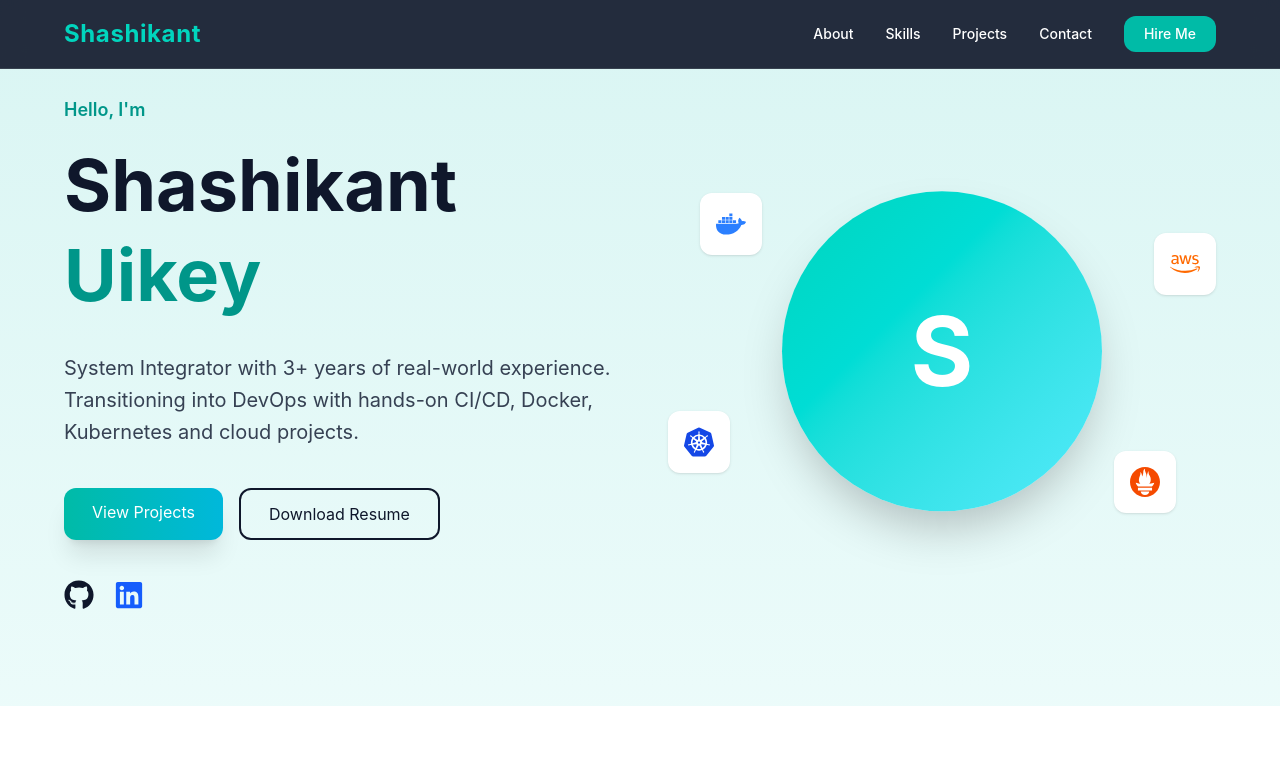
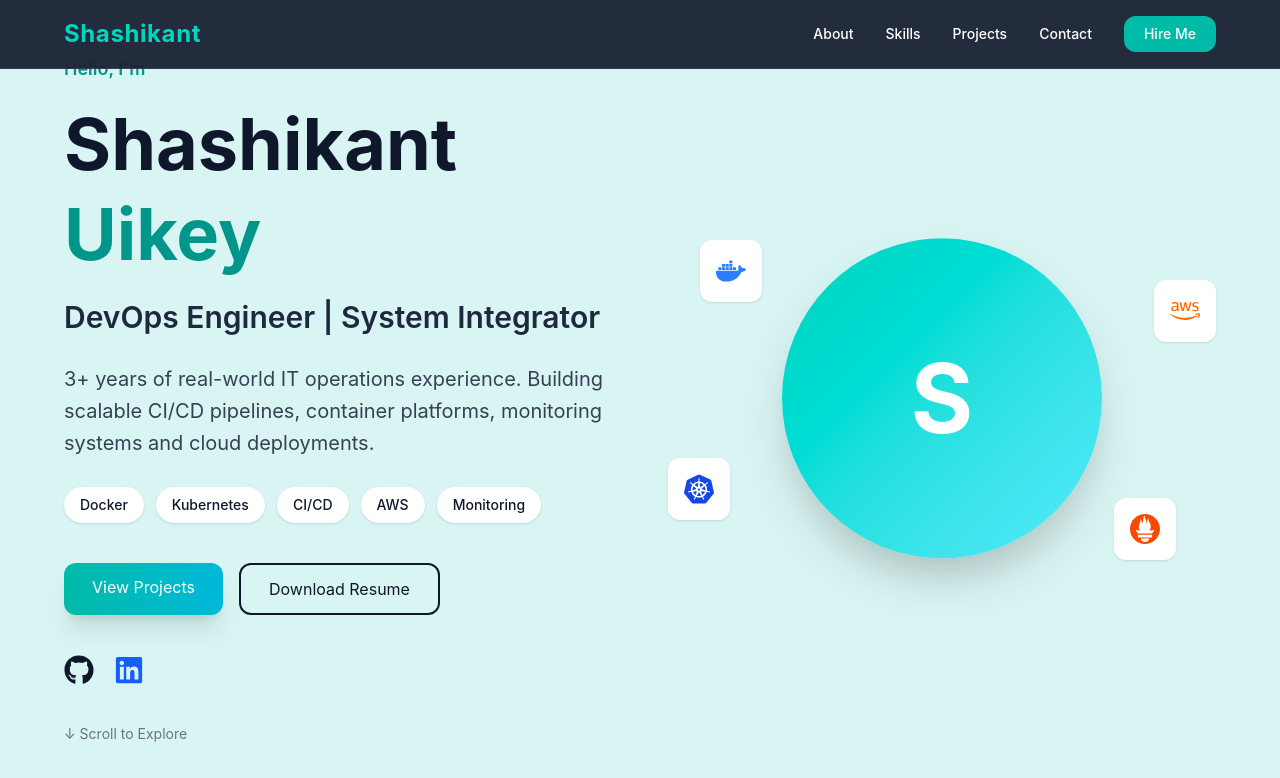
Before and after one commit to Shashikant0187/portfolio-v2, a React (Vite) app: page / in a window 1280 px wide. Shown: the top 778 px of the page. Built offline with nearby package versions, Linux system fonts and the light colour scheme.

Commit message:
Polished the view

```diff
--- a/src/components/Contact.jsx
+++ b/src/components/Contact.jsx
@@ -1,7 +1,11 @@
 // src/components/Contact.jsx
 
 import { motion } from "framer-motion";
-import { FaGithub, FaLinkedin, FaEnvelope } from "react-icons/fa";
+import {
+  FaGithub,
+  FaLinkedin,
+  FaEnvelope,
+} from "react-icons/fa";
 
 function Contact() {
   return (
@@ -21,18 +25,23 @@ function Contact() {
             CONTACT
           </p>
 
-          <h2 className="text-4xl md:text-5xl font-bold mt-4 leading-tight">
-            Let’s Build Something Great Together
+          {/* Availability Badge */}
+          <p className="mt-4 inline-block bg-green-100 text-green-700 px-4 py-2 rounded-full text-sm font-medium">
+            Open to Opportunities
+          </p>
+
+          <h2 className="text-4xl md:text-5xl font-bold mt-6 leading-tight">
+            Let’s Build Reliable Systems Together
           </h2>
 
           <p className="mt-6 text-lg text-gray-700 leading-8 max-w-xl">
             I’m open to DevOps, Cloud, Infrastructure and IT opportunities.
-            If you’re hiring or would like to connect, feel free to reach out.
+            If you're hiring or would like to collaborate, feel free to connect.
           </p>
         </div>
 
-        {/* Right */}
-        <div className="bg-[#d9f5f3] rounded-3xl p-8 shadow-lg">
+        {/* Right Card */}
+        <div className="bg-gradient-to-br from-[#d9f5f3] to-white border border-teal-100 rounded-3xl p-8 shadow-xl">
 
           <div className="space-y-6">
 
@@ -66,19 +75,25 @@ function Contact() {
               <FaLinkedin className="text-2xl text-blue-600" />
               linkedin.com/in/shashikant-uikey
             </a>
-
           </div>
 
-          {/* CTA */}
-          <div className="mt-10">
+          {/* CTA Buttons */}
+          <div className="mt-10 flex gap-4 flex-wrap">
             <a
               href="mailto:shashikantuikey18@gmail.com"
               className="inline-block bg-gradient-to-r from-teal-500 to-cyan-500 text-white px-7 py-3 rounded-xl shadow-lg hover:scale-105 transition"
             >
               Send Email
             </a>
+
+            <a
+              href="/Shashikant_Uikey_Resume.pdf"
+              download
+              className="inline-block border-2 border-slate-900 px-7 py-3 rounded-xl hover:bg-slate-900 hover:text-white transition"
+            >
+              Resume
+            </a>
           </div>
-
         </div>
       </div>
 
--- a/src/components/Hero.jsx
+++ b/src/components/Hero.jsx
@@ -6,7 +6,7 @@ import { motion } from "framer-motion";
 
 function Hero() {
   return (
-    <section className="px-8 md:px-16 py-24 grid md:grid-cols-2 gap-14 items-center snap-start">
+    <section className="min-h-screen px-8 md:px-16 py-10 grid md:grid-cols-2 gap-14 items-center bg-[#d9f5f3] snap-start">
 
       {/* Left */}
       <motion.div
@@ -23,16 +23,31 @@ function Hero() {
           <span className="text-teal-600">Uikey</span>
         </h1>
 
-        <p className="mt-8 text-xl text-gray-700 leading-8 max-w-xl">
-          System Integrator with 3+ years of real-world experience.
-          Transitioning into DevOps with hands-on CI/CD, Docker,
-          Kubernetes and cloud projects.
+        <h2 className="text-2xl md:text-3xl font-semibold mt-5 text-slate-800">
+          DevOps Engineer | System Integrator
+        </h2>
+
+        <p className="mt-7 text-xl text-gray-700 leading-8 max-w-xl">
+          3+ years of real-world IT operations experience. Building scalable CI/CD pipelines, container platforms, monitoring systems and cloud deployments.
         </p>
 
+        {/* Skill Tags */}
+        <div className="flex flex-wrap gap-3 mt-7">
+          {["Docker", "Kubernetes", "CI/CD", "AWS", "Monitoring"].map((item) => (
+            <span
+              key={item}
+              className="px-4 py-2 bg-white rounded-full shadow text-sm font-medium"
+            >
+              {item}
+            </span>
+          ))}
+        </div>
+
+        {/* Buttons */}
         <div className="mt-10 flex gap-4 flex-wrap">
           <a
             href="#projects"
-            className="bg-gradient-to-r from-teal-500 to-cyan-500 hover:scale-105 text-white px-7 py-3 rounded-xl shadow-xl transition"
+            className="bg-gradient-to-r from-teal-500 to-cyan-500 text-white px-7 py-3 rounded-xl shadow-xl hover:scale-105 transition"
           >
             View Projects
           </a>
@@ -46,23 +61,21 @@ function Hero() {
           </a>
         </div>
 
+        {/* Social */}
         <div className="flex gap-5 mt-10 text-3xl">
-          <a
-            href="https://github.com/Shashikant0187"
-            target="_blank"
-            rel="noreferrer"
-          >
+          <a href="https://github.com/Shashikant0187" target="_blank" rel="noreferrer">
             <FaGithub className="hover:text-black transition" />
           </a>
 
-          <a
-            href="https://www.linkedin.com/in/shashikant-uikey-b866463b4/"
-            target="_blank"
-            rel="noreferrer"
-          >
+          <a href="https://linkedin.com" target="_blank" rel="noreferrer">
             <FaLinkedin className="text-blue-600 hover:scale-110 transition" />
           </a>
         </div>
+
+        {/* Scroll Down */}
+        <p className="mt-10 text-sm text-gray-500 animate-bounce">
+          ↓ Scroll to Explore
+        </p>
       </motion.div>
 
       {/* Right */}
@@ -96,7 +109,6 @@ function Hero() {
           <SiPrometheus className="text-orange-600" />
         </div>
       </motion.div>
-
     </section>
   );
 }
--- a/src/components/Navbar.jsx
+++ b/src/components/Navbar.jsx
@@ -13,7 +13,7 @@ function Navbar({ menuOpen, setMenuOpen }) {
 
         {/* Logo */}
         <a
-          href="#"
+          href="/"
           className="text-2xl font-bold tracking-wide text-teal-400"
         >
           Shashikant
--- a/src/components/Projects.jsx
+++ b/src/components/Projects.jsx
@@ -1,55 +1,66 @@
 // src/components/Projects.jsx
 
+import { useState } from "react";
 import { motion } from "framer-motion";
 import {
   FaGithub,
   FaExternalLinkAlt,
-  FaDocker,
 } from "react-icons/fa";
 import {
-  SiKubernetes,
   SiGithubactions,
   SiPrometheus,
+  SiKubernetes,
+  SiDocker,
 } from "react-icons/si";
 
 function Projects() {
+  const [showAll, setShowAll] = useState(false);
+
   const projects = [
     {
       title: "DevOps CI/CD Pipeline",
-    desc:
-      "Designed and implemented an automated CI/CD pipeline using GitHub Actions to build Docker images and deploy applications on Kubernetes, reducing manual deployment effort and ensuring faster release cycles.",
+      desc: "Automated build, push and deployment pipeline using GitHub Actions, Docker and Kubernetes.",
       tech: ["GitHub Actions", "Docker", "Kubernetes"],
       icon: <SiGithubactions />,
-    link: "https://github.com/Shashikant0187",
-    highlight: "Automated build → deploy pipeline",
     },
     {
-    title: "Kubernetes Monitoring Stack",
-    desc:
-      "Built a monitoring and observability stack using Prometheus and Grafana to track application performance, visualize metrics, and enable proactive issue detection.",
-    tech: ["Prometheus", "Grafana", "Kubernetes"],
+      title: "Monitoring Stack",
+      desc: "Built Prometheus + Grafana monitoring dashboards with alerting for workloads.",
+      tech: ["Prometheus", "Grafana", "Monitoring"],
       icon: <SiPrometheus />,
-    link: "https://github.com/Shashikant0187",
-    highlight: "Real-time monitoring & alerting",
     },
     {
-    title: "Portfolio Auto Deployment",
-    desc:
-      "Developed a responsive portfolio with React and integrated CI/CD for automatic deployment using GitHub and Vercel, ensuring continuous delivery on every code push.",
-    tech: ["React", "Tailwind", "Vercel"],
+      title: "Portfolio Auto Deploy",
+      desc: "React portfolio connected to GitHub and auto deployed on Vercel.",
+      tech: ["React", "Vercel", "CI/CD"],
       icon: <FaExternalLinkAlt />,
-    link: "https://github.com/Shashikant0187",
-    highlight: "Auto deployment pipeline",
+    },
+    {
+      title: "Dockerized App Deployment",
+      desc: "Containerized applications using Docker and deployed efficiently.",
+      tech: ["Docker", "Linux"],
+      icon: <SiDocker />,
+    },
+    {
+      title: "Kubernetes Scaling Lab",
+      desc: "Worked on replicas, rolling updates and Kubernetes service exposure.",
+      tech: ["Kubernetes", "Scaling"],
+      icon: <SiKubernetes />,
+    },
+    {
+      title: "Linux Server Operations",
+      desc: "Hands-on Linux operations, troubleshooting and infrastructure support.",
+      tech: ["Linux", "Ops"],
+      icon: <FaGithub />,
     },
   ];
+
+  const visibleProjects = showAll ? projects : projects.slice(0, 3);
+
   return (
-    <motion.section
+    <section
       id="projects"
-      initial={{ opacity: 0, y: 50 }}
-      whileInView={{ opacity: 1, y: 0 }}
-      transition={{ duration: 0.7 }}
-      viewport={{ once: true }}
-      className="px-8 md:px-16 py-24 bg-[#0f172a] text-white snap-start min-h-screen"
+      className="px-8 md:px-16 py-24 bg-[#0f172a] text-white snap-start"
     >
       <p className="text-teal-400 font-semibold tracking-wide">
         PROJECTS
@@ -60,37 +71,30 @@ const projects = [
       </h2>
 
       <p className="mt-5 text-lg text-gray-300 max-w-2xl leading-8">
-        Real hands-on projects focused on DevOps practices,
-        automation, monitoring and deployment workflows.
+        Hands-on projects focused on DevOps automation,
+        deployment, cloud and monitoring systems.
       </p>
 
       {/* Cards */}
       <div className="grid lg:grid-cols-3 gap-8 mt-14">
-        {projects.map((project, index) => (
+        {visibleProjects.map((project, index) => (
           <motion.div
             key={index}
-            whileHover={{ y: -10 }}
-            transition={{ duration: 0.25 }}
+            whileHover={{ y: -8 }}
             className="bg-slate-800 rounded-2xl p-7 border border-slate-700 shadow-xl"
           >
-            {/* Icon */}
             <div className="text-4xl text-teal-400 mb-5">
               {project.icon}
             </div>
 
-            {/* Title */}
             <h3 className="text-2xl font-bold">
               {project.title}
             </h3>
-<p className="mt-2 text-sm text-teal-400 font-medium">
-  {project.highlight}
-</p>
-            {/* Desc */}
-            <p className="mt-5 text-gray-300 leading-8">
+
+            <p className="mt-4 text-gray-300 leading-8">
               {project.desc}
             </p>
 
-            {/* Tags */}
             <div className="flex flex-wrap gap-3 mt-6">
               {project.tech.map((item, i) => (
                 <span
@@ -101,33 +105,20 @@ const projects = [
                 </span>
               ))}
             </div>
-
-            {/* Links */}
-            <div className="flex gap-5 mt-7 text-lg">
-              <a
-                href={project.link}
-                target="_blank"
-                rel="noreferrer"
-                className="flex items-center gap-2 hover:text-teal-400 transition"
-              >
-                <FaGithub />
-                Code
-              </a>
-
-              <a
-                href={project.link}
-                target="_blank"
-                rel="noreferrer"
-                className="flex items-center gap-2 hover:text-teal-400 transition"
-              >
-                <FaExternalLinkAlt />
-                View
-              </a>
-            </div>
           </motion.div>
         ))}
       </div>
-    </motion.section>
+
+      {/* View More Button */}
+      <div className="text-center mt-12">
+        <button
+          onClick={() => setShowAll(!showAll)}
+          className="px-7 py-3 bg-teal-500 hover:bg-teal-600 rounded-xl font-semibold transition"
+        >
+          {showAll ? "Show Less ↑" : "View More Projects →"}
+        </button>
+      </div>
+    </section>
   );
 }
 
```
Also changed, not shown: src/components/About.jsx (+10 -10 lines). Lines whose indentation alone changed are shown as unchanged.
